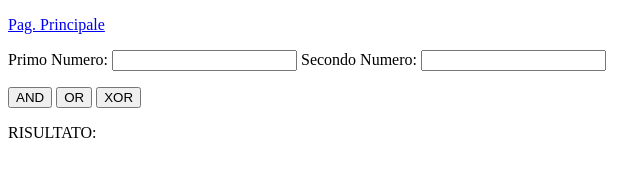
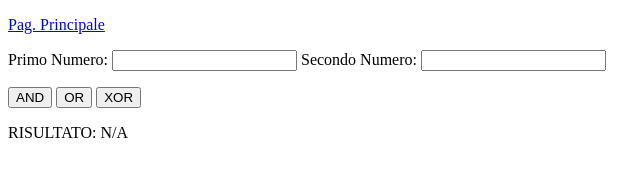
Before and after one commit to MinimumADHD/Cappelluti-Simone-TPSIT, a plain HTML site: page 201023/page.html in a window 1280 px wide. Shown: the full height of the page, 0-640 px from the left. Drawn offline with Linux system fonts and the light colour scheme.

Commit message:
HTMLEDIT

```diff
--- a/201023/page.html
+++ b/201023/page.html
@@ -20,7 +20,7 @@
                 <input type="button" id="buttonXOR" value="XOR">
             </p>
 
-            <label id="resultLabel">RISULTATO: </label>
+            <label id="resultLabel">RISULTATO: N/A</label>
 
         </p>
     </body>
```
